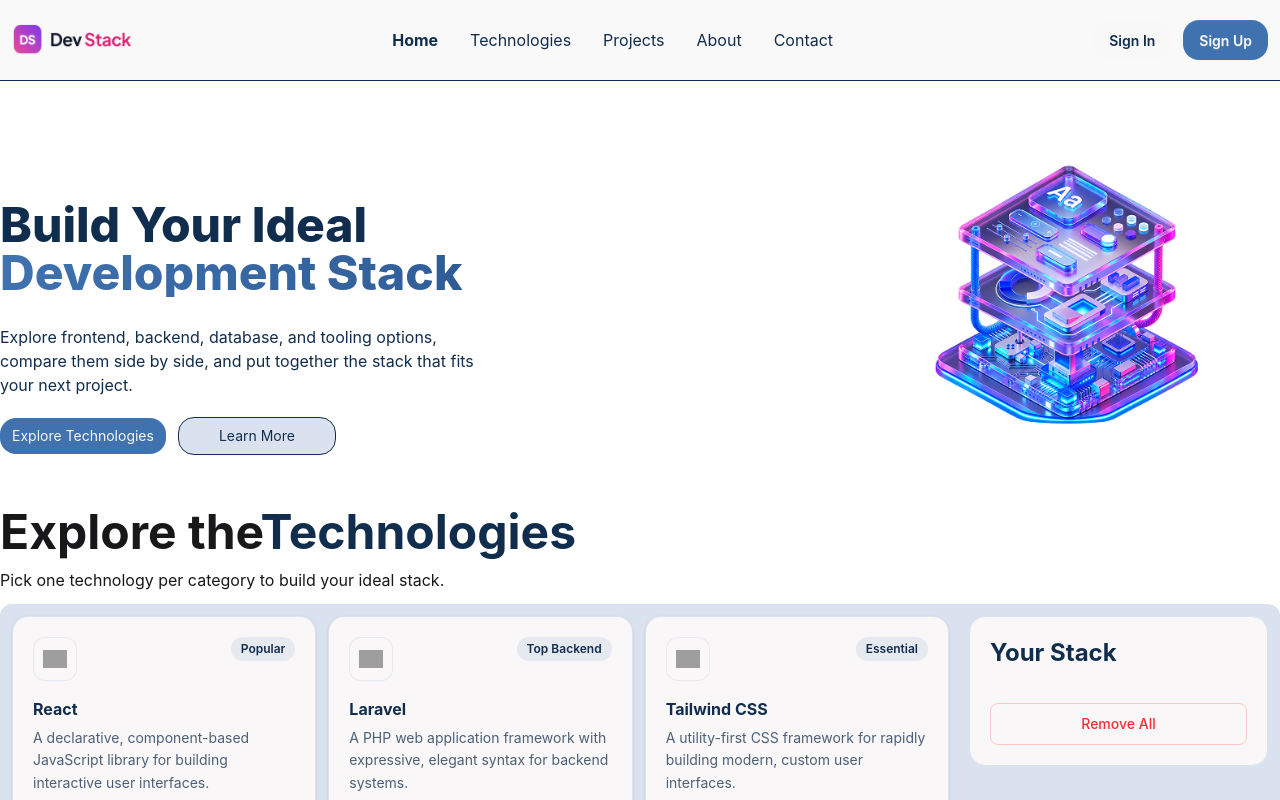
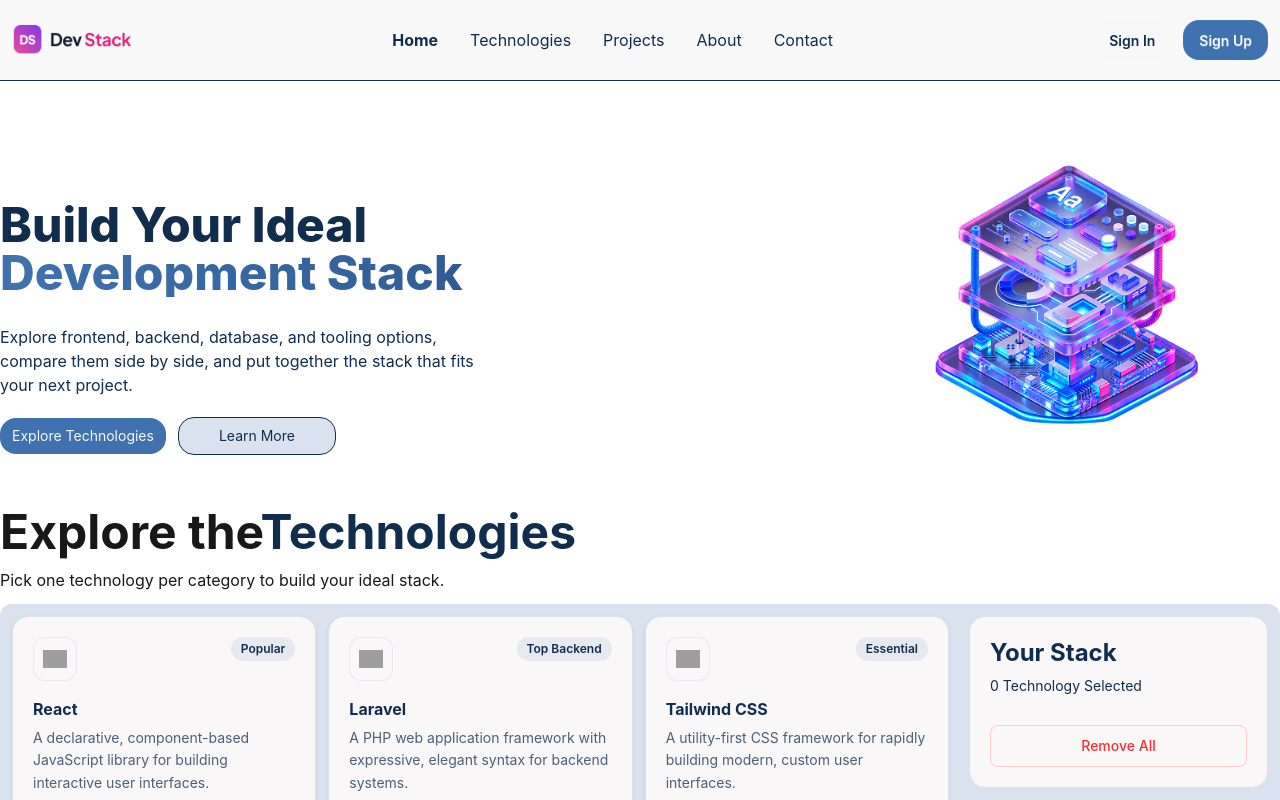
Before and after one commit to touhidx/dev-stack-builder, a React (Vite) app: page / in a window 1280 px wide. Shown: the top 800 px of the page. Built offline with nearby package versions, Linux system fonts and the light colour scheme; grey boxes are pictures that could not be loaded.

Commit message:
added functionality of remove all btn

```diff
--- a/src/components/SideBar.tsx
+++ b/src/components/SideBar.tsx
@@ -8,16 +8,25 @@ interface Iprop {
   setStack: Dispatch<SetStateAction<Iprops[]>>;
 }
 const SideBar = ({ stack, setStack }: Iprop) => {
+  const removeAll = () => {
+    setStack([]);
+  };
   console.log(stack);
   return (
-    <div className=" border-(--color-app-surface) border bg-(--color-app-bg) rounded-2xl p-5 flex flex-col">
+    <div className=" border-(--color-app-surface) border bg-(--color-app-bg) rounded-2xl p-5 ">
       <h3 className="text-2xl font-bold  mb-1.5 text-(--color-app-navy) ">
         Your Stack
       </h3>
-      <p className="text-sm text-(--color-app-navy) leading-relaxed mb-4 flex-1"></p>
+      <p className="text-sm text-(--color-app-navy) leading-relaxed mb-4 ">
+        {" "}
+        {stack.length} Technology Selected
+      </p>
       <StackItem stack={stack} setStack={setStack}></StackItem>
 
-      <button className="w-full mt-3 py-2.5 rounded-lg border border-red-200 text-red-500 hover:bg-red-50 text-sm font-medium">
+      <button
+        onClick={() => removeAll()}
+        className="w-full mt-3 py-2.5 rounded-lg border border-red-200 text-red-500 hover:bg-red-50 text-sm font-medium"
+      >
         Remove All
       </button>
     </div>
```
